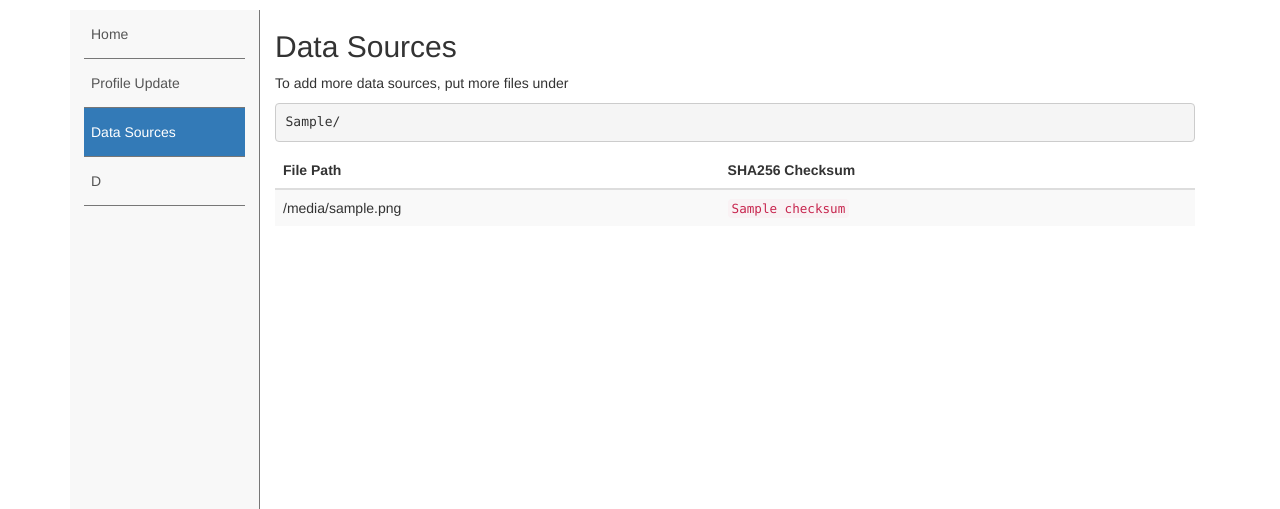
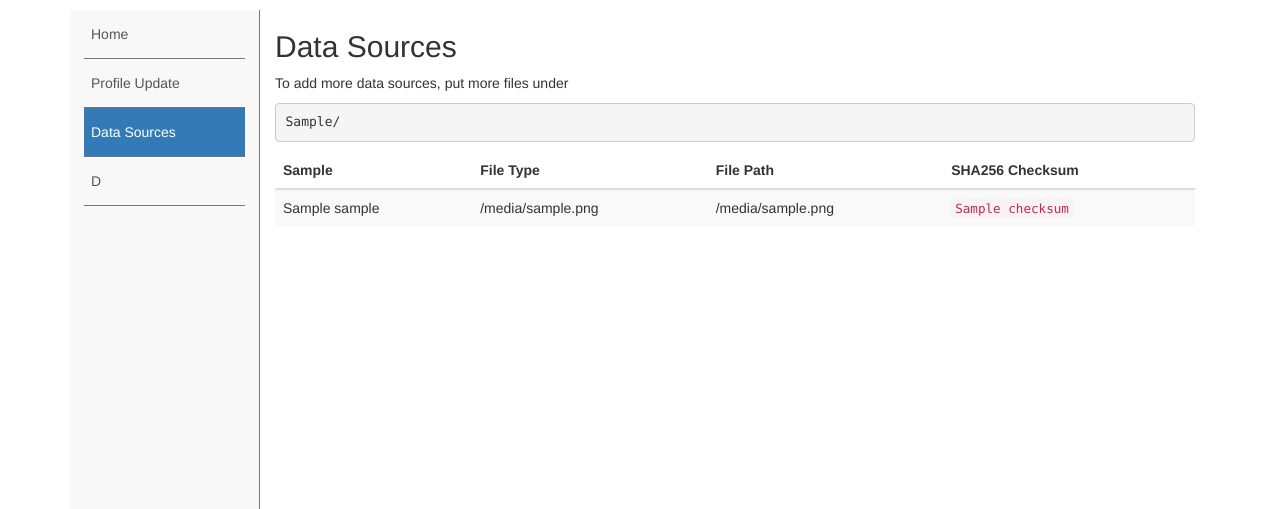
Before and after one commit to ccwang002/biocloud-server-kai, a Django app: template src/templates/dashboard/data_source_validation.html in a window 1280 px wide. Shown: the part 131-640 px from the top of the page. Run offline with Django 3.2, Linux system fonts and the light colour scheme; the template is opened without the code that fills it: most values are stand-ins (such as "Sample title", 1, 10 or a date in 2020); style sheets or scripts are compiled from the project's sources; parts of the project's set-up code (start-up, migrations or seed data) failed here and were passed over; some libraries are stand-ins or nearby versions.

Commit message:
Put new fields into form, admin, and display

```diff
--- a/src/data_sources/forms.py
+++ b/src/data_sources/forms.py
@@ -10,7 +10,9 @@ class DataSourceCreateForm(forms.ModelForm):
     class Meta:
         model = DataSource
         fields = [
-            'owner', 'file_path', 'checksum',
+            'owner', 'file_path',
+            'sample_name', 'file_type',
+            'metadata', 'checksum',
         ]
         checksum_field = DataSource._meta.get_field('checksum')
 
--- a/src/templates/dashboard/data_source_validation.html
+++ b/src/templates/dashboard/data_source_validation.html
@@ -15,6 +15,8 @@
 		<table class="table table-striped table-responsive">
 			<thead>
 			<tr>
+				<th>Sample</th>
+				<th>File Type</th>
 				<th>File Path</th>
 				<th>SHA256 Checksum</th>
 			</tr>
@@ -22,8 +24,10 @@
 			<tbody>
 			{% for data_source in object_list %}
 				<tr>
+					<td>{{ data_source.sample }}</td>
+					<td>{{ data_source.get_file_type_display }}</td>
 					<td>{{ data_source.file_path }}</td>
-					<td><code>{{ data_source.checksum }}</code></td>
+					<td>{% if data_source.checksum %}<code>{{ data_source.checksum }}</code>{% endif %}</td>
 				</tr>
 			{% endfor %}
 			</tbody>
```
Also changed, not shown: src/data_sources/admin.py (+8 -4 lines).
